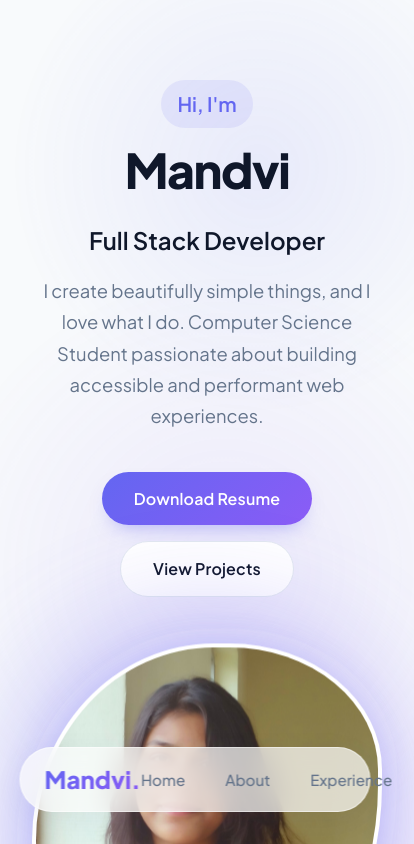
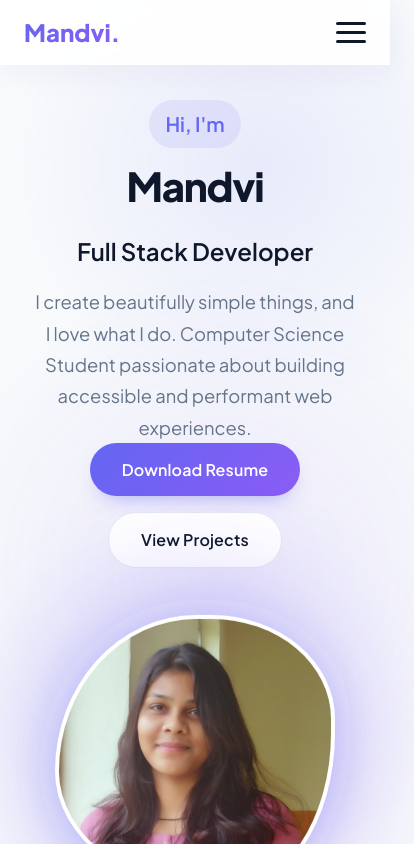
Before and after one commit to Mandvisah/portfolio, a React (Vite) app: page / in a window 390 px wide. Shown: the top 844 px of the page, 414 px wide, since content can reach past the window. Built offline with nearby package versions, Linux system fonts and the light colour scheme.

Commit message:
Add mobile menu functionality to Navbar component and update styles for responsiveness

```diff
--- a/src/App.css
+++ b/src/App.css
@@ -657,8 +657,100 @@ footer {
   margin: 0 auto;
 }
 
+/* Mobile Menu Button */
+.mobile-menu-btn {
+  display: none;
+  flex-direction: column;
+  justify-content: space-between;
+  width: 30px;
+  height: 21px;
+  cursor: pointer;
+  z-index: 1001;
+}
+
+.bar {
+  width: 100%;
+  height: 3px;
+  background-color: var(--text-primary);
+  border-radius: 3px;
+  transition: all 0.3s ease;
+}
+
+.bar.open:nth-child(1) {
+  transform: translateY(9px) rotate(45deg);
+}
+
+.bar.open:nth-child(2) {
+  opacity: 0;
+}
+
+.bar.open:nth-child(3) {
+  transform: translateY(-9px) rotate(-45deg);
+}
+
 /* Responsive */
 @media (max-width: 768px) {
+  .section-title {
+    font-size: 2rem;
+  }
+
+  section {
+    padding: 60px 0;
+  }
+
+  /* Navbar Mobile */
+  .navbar {
+    position: fixed;
+    top: 0;
+    bottom: auto;
+    left: 0;
+    width: 100%;
+    transform: none;
+    max-width: 100%;
+    border-radius: 0;
+    border: none;
+    background: rgba(255, 255, 255, 0.9);
+    backdrop-filter: blur(10px);
+    border-bottom: 1px solid rgba(255, 255, 255, 0.5);
+  }
+
+  .navbar-content {
+    padding: 0 1.5rem;
+  }
+
+  .mobile-menu-btn {
+    display: flex;
+  }
+
+  .nav-links {
+    position: absolute;
+    top: 65px;
+    left: 0;
+    width: 100%;
+    background: rgba(255, 255, 255, 0.95);
+    flex-direction: column;
+    align-items: center;
+    padding: 2rem 0;
+    gap: 2rem;
+    border-bottom: 1px solid rgba(0,0,0,0.05);
+    transform: translateY(-150%);
+    transition: transform 0.3s ease;
+    backdrop-filter: blur(10px);
+    opacity: 0;
+  }
+
+  .nav-links.active {
+    transform: translateY(0);
+    opacity: 1;
+  }
+
+  /* Hero */
+  .hero {
+    padding-top: 100px;
+    min-height: auto;
+    padding-bottom: 3rem;
+  }
+
   .hero-content {
     grid-template-columns: 1fr;
     text-align: center;
@@ -666,28 +758,52 @@ footer {
   }
 
   .hero-text h1 {
-    font-size: 3rem;
+    font-size: 2.5rem;
+  }
+
+  .hero-text p {
+    margin: 0 auto;
   }
 
   .hero-buttons {
     justify-content: center;
   }
 
-  .navbar {
-    bottom: 2rem;
-    top: auto;
-    width: 90%;
+  .hero-image {
+    perspective: none;
   }
 
-  .navbar-content {
-      padding: 0 1.5rem;
+  .profile-img {
+    width: 280px;
+    height: 280px;
   }
 
+  .hero-image::before {
+    width: 300px;
+    height: 300px;
+  }
+
+  /* Projects */
+  .projects-grid {
+    grid-template-columns: 1fr;
+    padding: 0 1rem;
+  }
+
+  /* Timeline */
   .timeline::before {
     left: 20px;
   }
 
   .timeline-item {
-    padding-left: 3rem;
+    padding-left: 3.5rem;
+  }
+
+  /* Contact */
+  .contact-card {
+    padding: 2rem 1.5rem;
+  }
+
+  .contact-options {
+    gap: 1.5rem;
   }
 }
--- a/src/components/Navbar.jsx
+++ b/src/components/Navbar.jsx
@@ -1,16 +1,25 @@
-import React from 'react';
+import React, { useState } from 'react';
 
 const Navbar = () => {
+  const [isOpen, setIsOpen] = useState(false);
+
   return (
     <nav className="navbar">
       <div className="container navbar-content">
         <a href="#" className="logo">Mandvi.</a>
-        <ul className="nav-links">
-          <li><a href="#home">Home</a></li>
-          <li><a href="#about">About</a></li>
-          <li><a href="#experience">Experience</a></li>
-          <li><a href="#projects">Projects</a></li>
-          <li><a href="#contact">Contact</a></li>
+
+        <div className="mobile-menu-btn" onClick={() => setIsOpen(!isOpen)}>
+          <span className={`bar ${isOpen ? 'open' : ''}`}></span>
+          <span className={`bar ${isOpen ? 'open' : ''}`}></span>
+          <span className={`bar ${isOpen ? 'open' : ''}`}></span>
+        </div>
+
+        <ul className={`nav-links ${isOpen ? 'active' : ''}`}>
+          <li><a href="#home" onClick={() => setIsOpen(false)}>Home</a></li>
+          <li><a href="#about" onClick={() => setIsOpen(false)}>About</a></li>
+          <li><a href="#experience" onClick={() => setIsOpen(false)}>Experience</a></li>
+          <li><a href="#projects" onClick={() => setIsOpen(false)}>Projects</a></li>
+          <li><a href="#contact" onClick={() => setIsOpen(false)}>Contact</a></li>
         </ul>
       </div>
     </nav>
```
